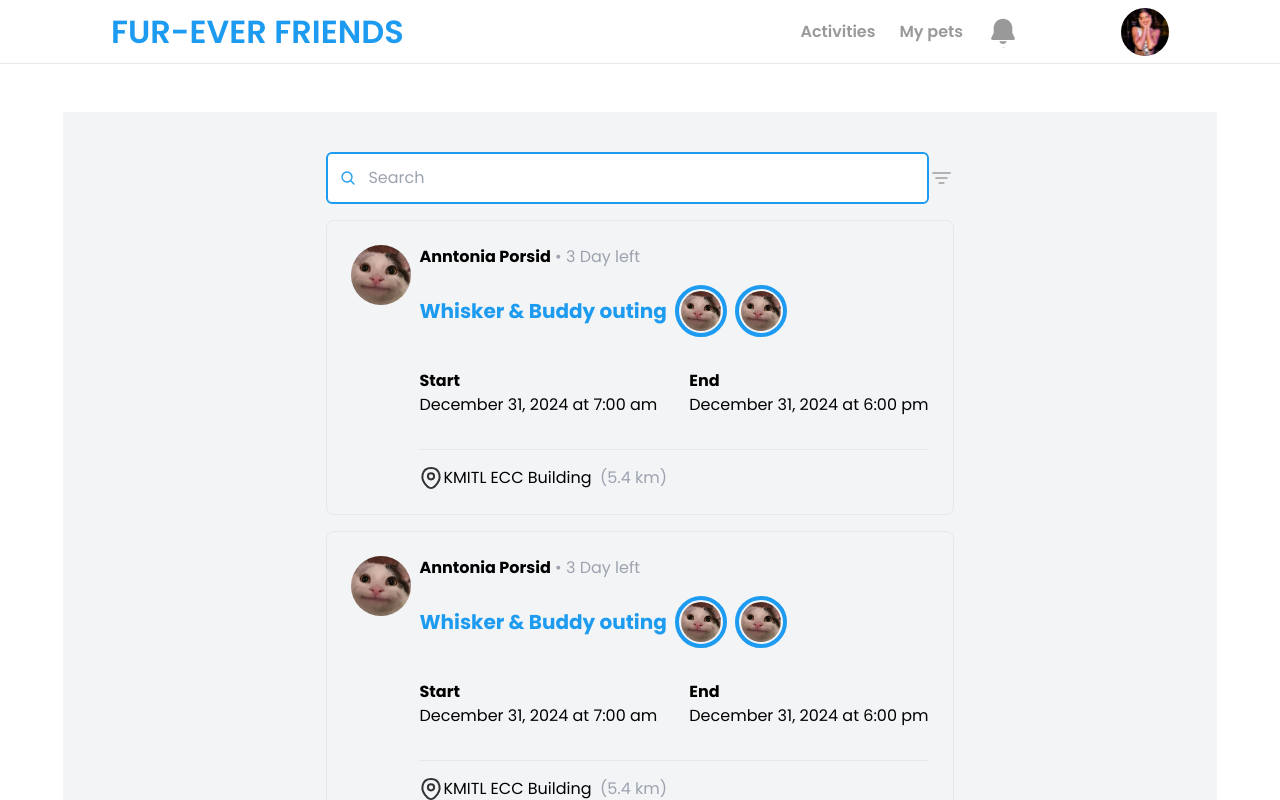
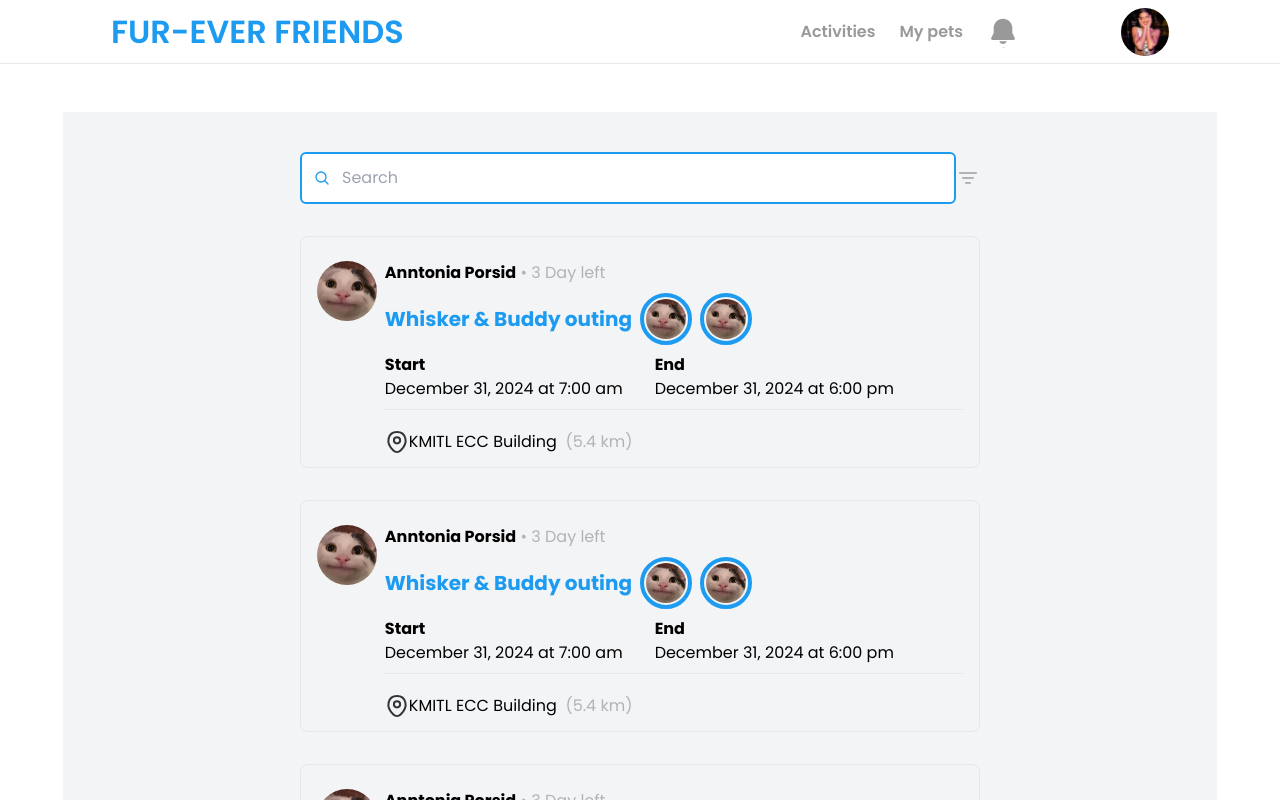
Before and after one commit to jetsarew/fur-ever-friends-frontend, a Next.js app: page /search in a window 1280 px wide. Shown: the top 800 px of the page. Built offline with nearby package versions, Linux system fonts and the light colour scheme.

Commit message:
Fix Feed page:  text color, font, post size, gap

```diff
--- a/src/app/search/page.tsx
+++ b/src/app/search/page.tsx
@@ -19,7 +19,7 @@ export default function FeedPage() {
   return (
     <div>
 
-      <div className="min-h-screen bg-gray-100 p-6 w-full">
+      <div className="min-h-screen bg-gray-100 p-6 w-full font-poppins">
         <div className="flex justify-center">
           <div className="items-center"></div>
 
@@ -35,7 +35,7 @@ export default function FeedPage() {
                 />
                 <input
                   type="text"
-                  className="w-full p-3 rounded-md focus:outline-none text-black bg-white"
+                  className="w-full p-3 rounded-md focus:outline-none text-black bg-white font-poppins"
                   placeholder="Search"
                   value={searchQuery}
                   onChange={handleSearch} // Capture user input
@@ -51,7 +51,7 @@ export default function FeedPage() {
               </button>
             </div>
 
-            <div className="mt-4 grid gap-4">
+            <div className="mt-8 grid gap-8">
 
               {filteredFeed.map((item, index) => (
                 <FeedCard key={index}/>
--- a/src/components/Card/FeedCard.tsx
+++ b/src/components/Card/FeedCard.tsx
@@ -3,7 +3,7 @@ import Image from 'next/image';
 
 export default function FeedCard() {
   return (
-    <div className="text-black border rounded-[8px] px-6 p-6 flex flex-col-2 gap-2">
+    <div className="text-black border rounded-[8px] px-4 py-6 flex flex-col-2 gap-2 w-[680px] h-[232px] font-poppins">
 
 
       <div>
@@ -15,21 +15,21 @@ export default function FeedCard() {
           className="w-[60px] h-[60px] rounded-full object-cover"
         />
       </div>
-      <div className="grid grid-row-4 gap-4">
+      <div className="grid grid-row-4 gap-2 w-[580px] h-[184px]">
         <div className="flex">
           <p className="font-bold">Anntonia Porsid</p>
-          <p className="text-gray-400">&nbsp;&#x2022;&nbsp;3 Day left</p>
+          <p className="text-soft-gray">&nbsp;&#x2022;&nbsp;3 Day left</p>
         </div>
 
         <div className="flex gap-2 items-center">
 
-          <p className="text-[#1D9BF0]  text-xl font-bold">
+          <p className="text-bright-blue text-xl font-bold">
             Whisker & Buddy outing
           </p>
 
           <div className="flex gap-2">
             {/* Wrapper for border styling */}
-            <div className="rounded-full border-4 border-[#1D9BF0] p-[2px]">
+            <div className="rounded-full border-4 border-bright-blue p-[2px]">
               <Image
                 src="/Whiskers.jpg"
                 width={40}
@@ -39,7 +39,7 @@ export default function FeedCard() {
               />
             </div>
 
-            <div className="rounded-full border-4 border-[#1D9BF0] p-[2px]">
+            <div className="rounded-full border-4 border-bright-blue p-[2px]">
               <Image
                 src="/Whiskers.jpg"
                 width={40}
@@ -51,7 +51,7 @@ export default function FeedCard() {
           </div>
         </div>
 
-        <div className="flex clex-col-2 gap-8 py-4 ">
+        <div className="flex clex-col-2 gap-8">
           <div>
             <p className="font-bold">Start</p>
             <p>December 31, 2024 at 7:00 am</p>
@@ -63,7 +63,7 @@ export default function FeedCard() {
           </div>
         </div>
         <hr />
-        <div className="flex">
+        <div className="flex pt-3">
           <Image
             src="/location.svg"
             width={24}
@@ -71,7 +71,7 @@ export default function FeedCard() {
             alt="Location icon"
           />
           <p>KMITL ECC Building &nbsp;</p>
-          <p className="text-gray-400">(5.4&nbsp;km)</p>
+          <p className="text-soft-gray">(5.4&nbsp;km)</p>
         </div>
       </div>
     </div>
```
